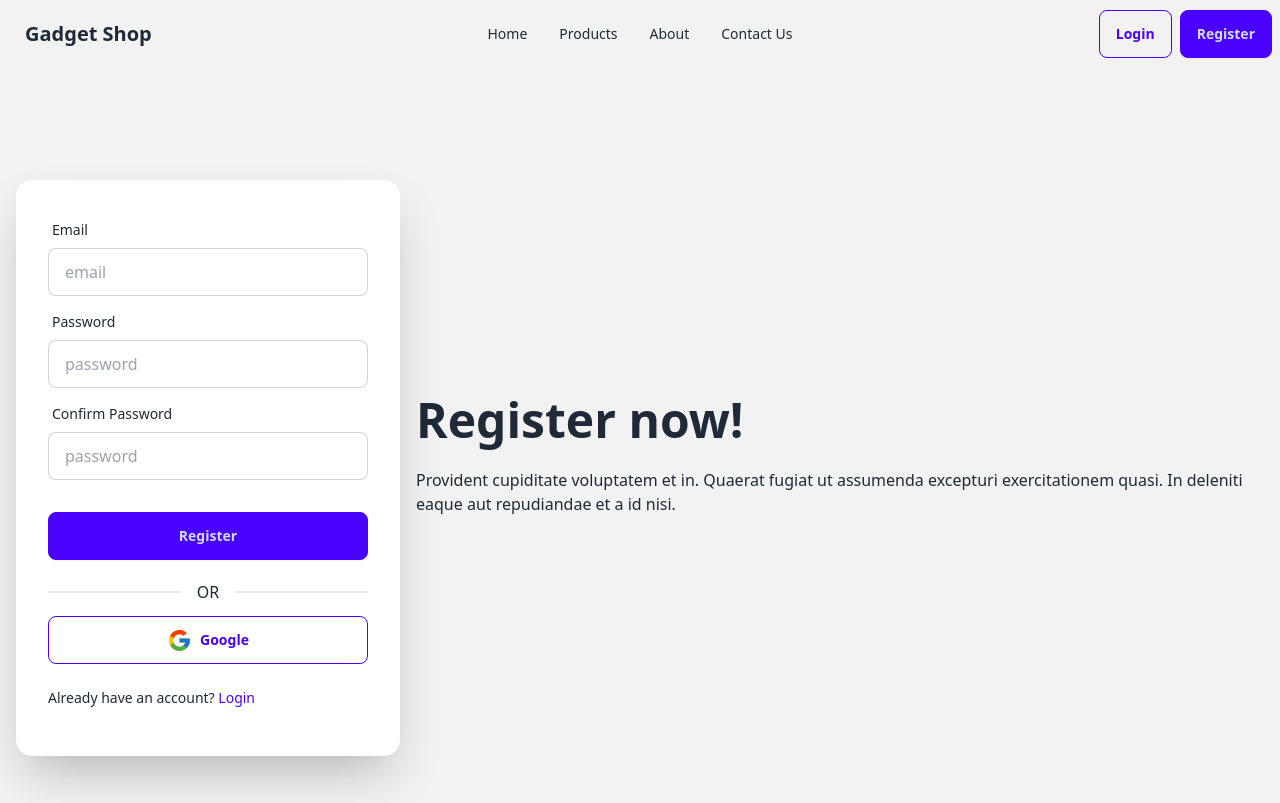
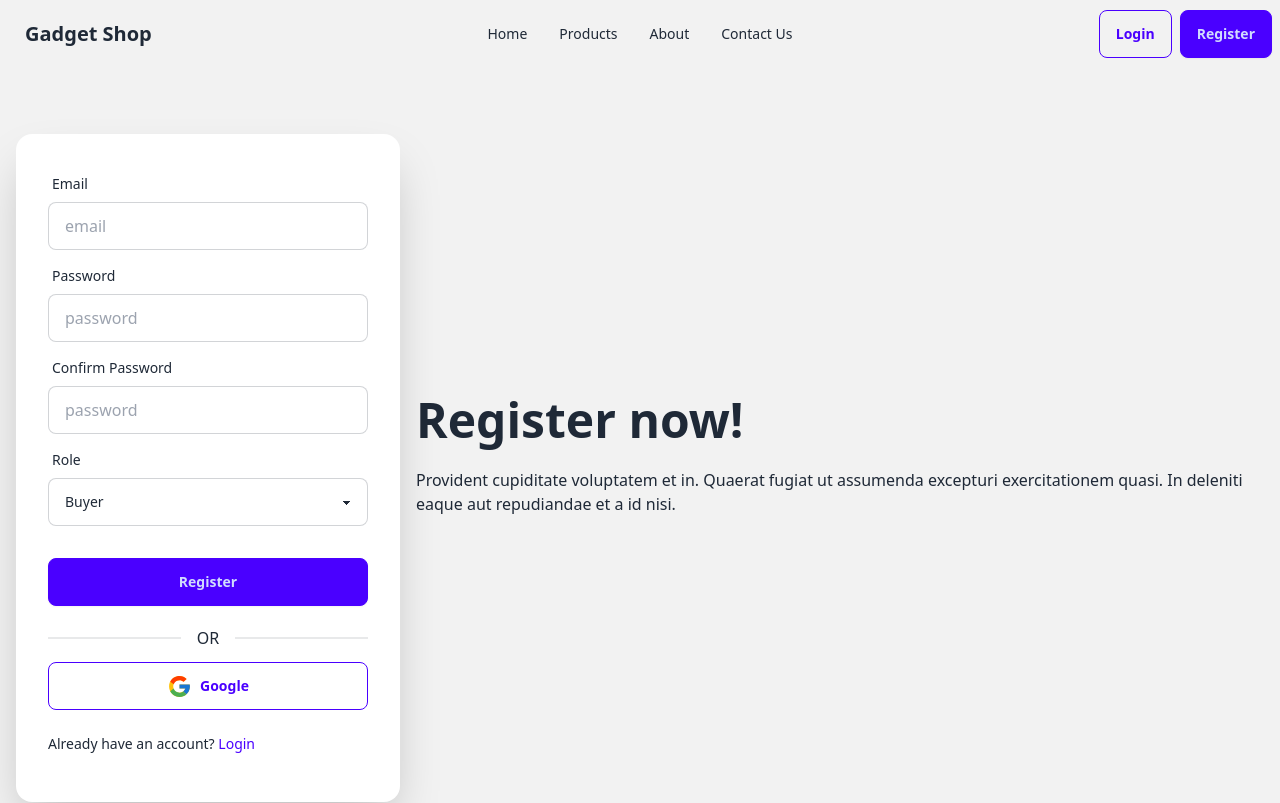
Before and after one commit to i-am-surovi/Gadget-shop, a React (Vite) app: page /register in a window 1280 px wide. Shown: the top 803 px of the page. Built offline with nearby package versions, Linux system fonts and the light colour scheme; no server answers.

Commit message:
role added

```diff
--- a/src/pages/Register.jsx
+++ b/src/pages/Register.jsx
@@ -86,9 +86,28 @@ const Register = () => {
             Both password must match
           </p>)}
         </div>
+
+        <div className="form-control">
+          <label className="label">
+            <span className="label-text">Role</span>
+          </label>
+
+          <select className="select select-bordered w-full max-w-xs"
+          {...register("role", {required:true})}
+          >
+            <option value="buyer">Buyer</option>
+            <option value="seller">Seller</option>
+          </select>
+          {errors.role && (
+          <p className="text-red-500 text-sm font-light">
+            You must select a role
+          </p>)}
+
+        </div>
         <div className="form-control mt-6">
           <button className="btn btn-primary" type="submit">Register</button>
         </div>
+
         <GoogleLogin/>
         <p className="my-4 text-sm font-light">
           Already have an account?{" "}
```
